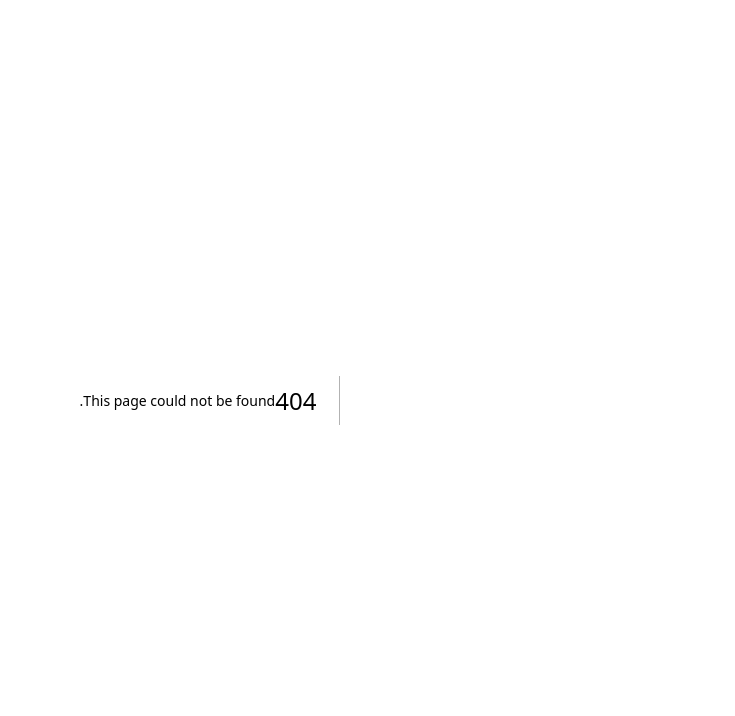
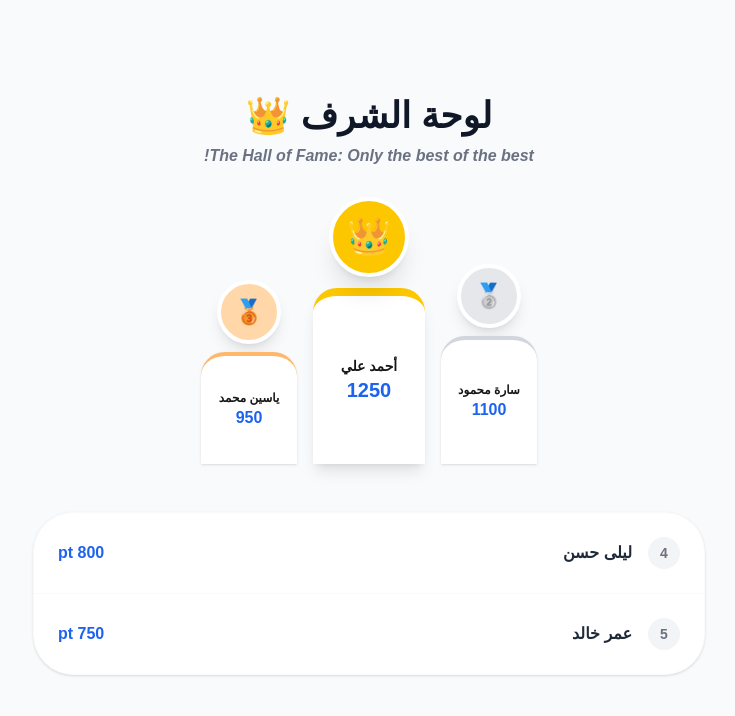
Before and after one commit to mhmedghanem225-dot/Mohamed-Ghanem-platform, a Next.js app: page /leaderboard in a window 1280 px wide. Before the commit this address had no page. Shown: the top 716 px of the page, without its empty margins (462-1197 px from the left). Built offline with nearby package versions, Linux system fonts and the light colour scheme.

Commit message:
feat: add leaderboard page with podium design

```diff
--- /dev/null
+++ b/app/leaderboard/page.tsx
@@ -0,0 +1,81 @@
+"use client";
+import { useRouter } from "next/navigation";
+import { useEffect, useState } from "react";
+
+export default function LeaderboardPage() {
+  const router = useRouter();
+
+  // بيانات تجريبية (سيتم استبدالها لاحقاً ببيانات حقيقية من السيرفر)
+  const topStudents = [
+    { id: 1, name: "أحمد علي", points: 1250, rank: 1 },
+    { id: 2, name: "سارة محمود", points: 1100, rank: 2 },
+    { id: 3, name: "ياسين محمد", points: 950, rank: 3 },
+    { id: 4, name: "ليلى حسن", points: 800, rank: 4 },
+    { id: 5, name: "عمر خالد", points: 750, rank: 5 },
+  ];
+
+  return (
+    <div className="min-h-screen bg-[#F8FAFC] p-6 text-right font-sans" dir="rtl">
+      {/* زر العودة */}
+      <button
+        onClick={() => router.back()}
+        className="mb-8 bg-white px-5 py-2 rounded-2xl shadow-sm text-blue-600 font-bold flex items-center gap-2 active:scale-95 transition-all"
+      >
+        🔙 العودة للدروس
+      </button>
+
+      <div className="max-w-2xl mx-auto text-center">
+        <h1 className="text-4xl font-black text-gray-900 mb-2">لوحة الشرف 👑</h1>
+        <p className="text-gray-500 font-bold mb-10 italic">The Hall of Fame: Only the best of the best!</p>
+
+        {/* المراكز الثلاثة الأولى */}
+        <div className="flex justify-center items-end gap-4 mb-12 h-64">
+          {/* المركز الثاني */}
+          <div className="flex flex-col items-center">
+            <div className="w-16 h-16 bg-gray-200 rounded-full flex items-center justify-center text-2xl border-4 border-white shadow-lg mb-2">🥈</div>
+            <div className="bg-white p-4 rounded-t-3xl w-24 h-32 shadow-sm border-t-4 border-gray-300 flex flex-col justify-center">
+              <p className="font-bold text-xs truncate">{topStudents[1].name}</p>
+              <p className="text-[#1D63ED] font-black">{topStudents[1].points}</p>
+            </div>
+          </div>
+
+          {/* المركز الأول (الأطول والأفخم) */}
+          <div className="flex flex-col items-center">
+            <div className="w-20 h-20 bg-yellow-400 rounded-full flex items-center justify-center text-4xl border-4 border-white shadow-xl mb-2 animate-bounce">👑</div>
+            <div className="bg-white p-4 rounded-t-3xl w-28 h-44 shadow-lg border-t-8 border-yellow-400 flex flex-col justify-center">
+              <p className="font-black text-sm truncate">{topStudents[0].name}</p>
+              <p className="text-[#1D63ED] font-black text-xl">{topStudents[0].points}</p>
+            </div>
+          </div>
+
+          {/* المركز الثالث */}
+          <div className="flex flex-col items-center">
+            <div className="w-16 h-16 bg-orange-200 rounded-full flex items-center justify-center text-2xl border-4 border-white shadow-lg mb-2">🥉</div>
+            <div className="bg-white p-4 rounded-t-3xl w-24 h-28 shadow-sm border-t-4 border-orange-300 flex flex-col justify-center">
+              <p className="font-bold text-xs truncate">{topStudents[2].name}</p>
+              <p className="text-[#1D63ED] font-black">{topStudents[2].points}</p>
+            </div>
+          </div>
+        </div>
+
+        {/* باقي القائمة */}
+        <div className="bg-white rounded-[2.5rem] shadow-sm overflow-hidden border border-gray-50">
+          {topStudents.slice(3).map((student) => (
+            <div
+              key={student.id}
+              className="flex justify-between items-center p-6 border-b border-gray-50 last:border-0 hover:bg-gray-50 transition-colors"
+            >
+              <div className="flex items-center gap-4">
+                <span className="bg-gray-100 text-gray-500 w-8 h-8 rounded-full flex items-center justify-center font-bold text-sm">
+                  {student.rank}
+                </span>
+                <span className="font-bold text-gray-800">{student.name}</span>
+              </div>
+              <span className="font-black text-[#1D63ED]">{student.points} pt</span>
+            </div>
+          ))}
+        </div>
+      </div>
+    </div>
+  );
+}
```
